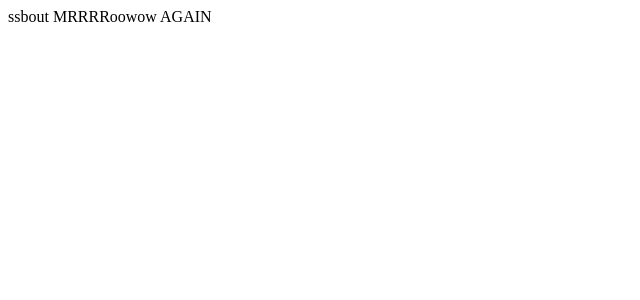
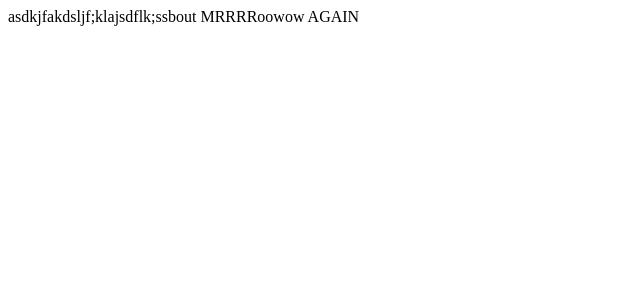
Before and after one commit to lizhi-render/test-repo-private, a Next.js app: page /about in a window 1280 px wide. Shown: the top 300 px of the page, without its empty margins (0-640 px from the left). Built offline with nearby package versions, Linux system fonts and the light colour scheme.

Commit message:
COMMIT AT 10:16AM

```diff
--- a/src/pages/about.js
+++ b/src/pages/about.js
@@ -1,3 +1,3 @@
 export default function About() {
-  return <div>ssbout MRRRRoowow  AGAIN</div>;
+  return <div>asdkjfakdsljf;klajsdflk;ssbout MRRRRoowow  AGAIN</div>;
 }
```
